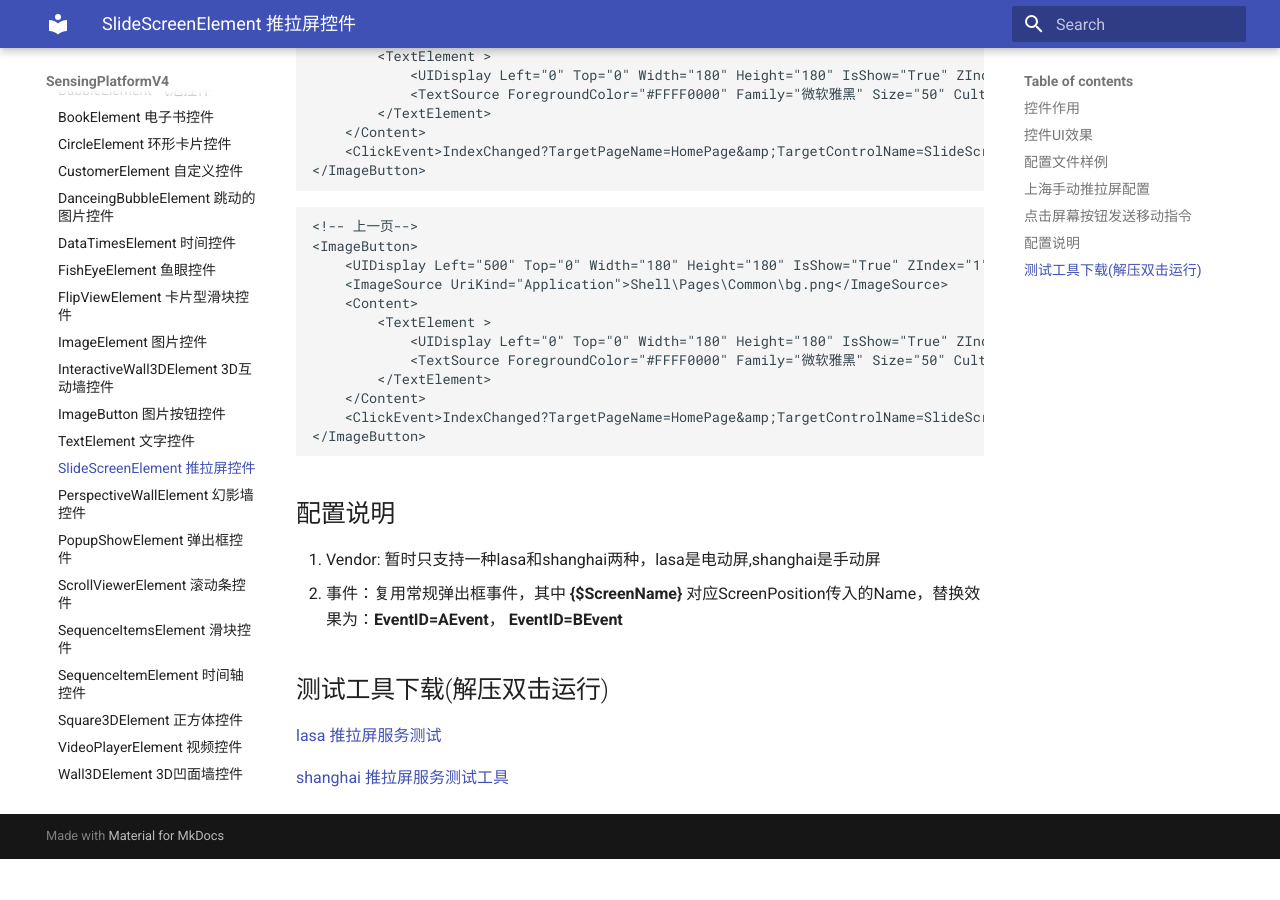
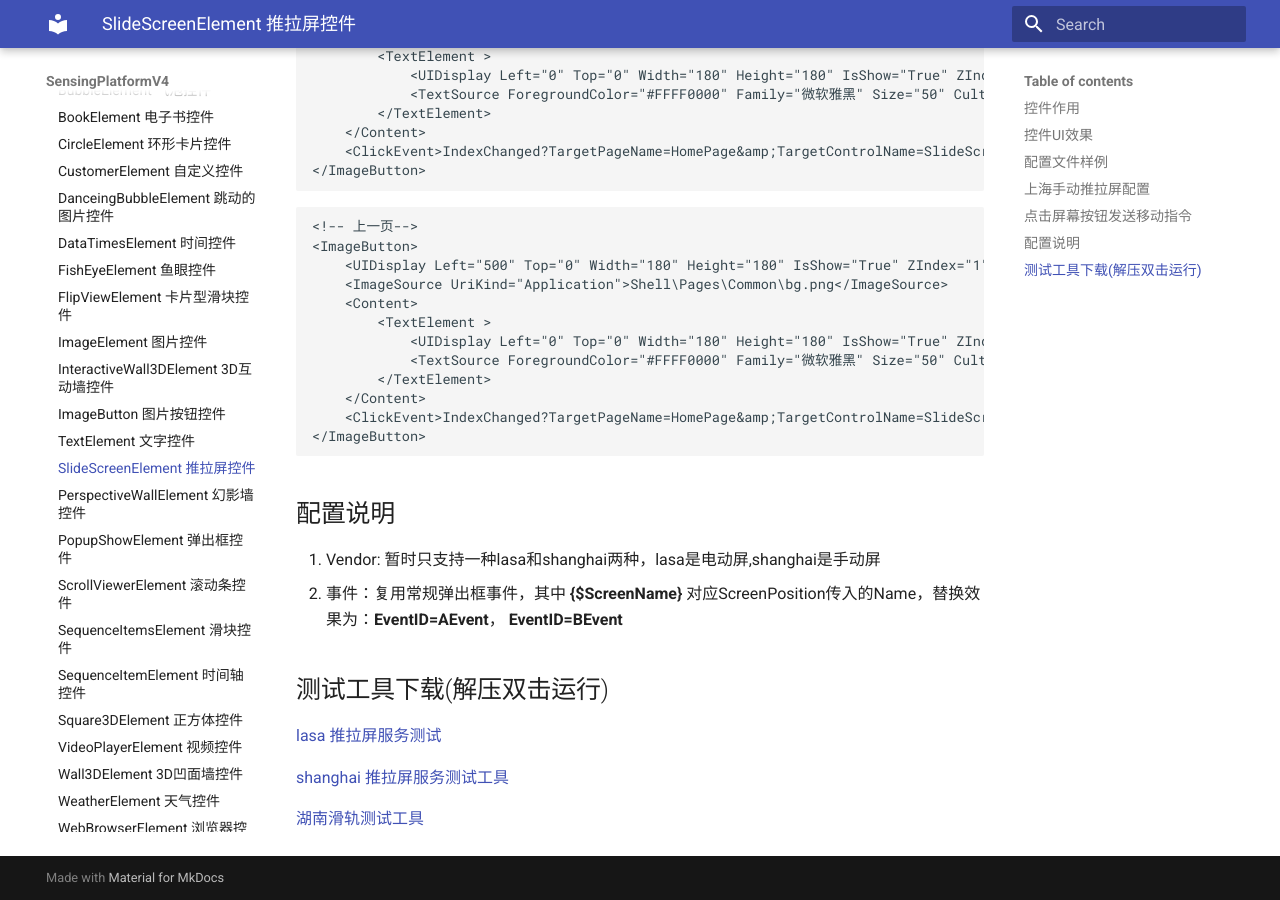
Before and after one commit to troncell/SensingPlatformDocs, an MkDocs documentation site: the page built from docs/控件一览/SlideScreenElement.md, in a window 1280 px wide and 900 px high, scrolled down 1561 px. Built offline with MkDocs 1.6.1 and Material for MkDocs 9.7.7, drawn with Linux system fonts in a browser that asks for light colours; before the commit the page ends 2420 px from its top, so only the background shows below that.

Commit message:
湖南滑轨屏

```diff
--- a/docs/控件一览/SlideScreenElement.md
+++ b/docs/控件一览/SlideScreenElement.md
@@ -98,3 +98,5 @@
 [lasa 推拉屏服务测试](../../tools/slidescreen_test_server_lasa.zip)
 
 [shanghai 推拉屏服务测试工具](../../tools/slidescreen_test_server_shanghai.zip)
+
+[湖南滑轨测试工具](../../tools/hunan.zip)
```
Also changed, not shown: 1 other file.
